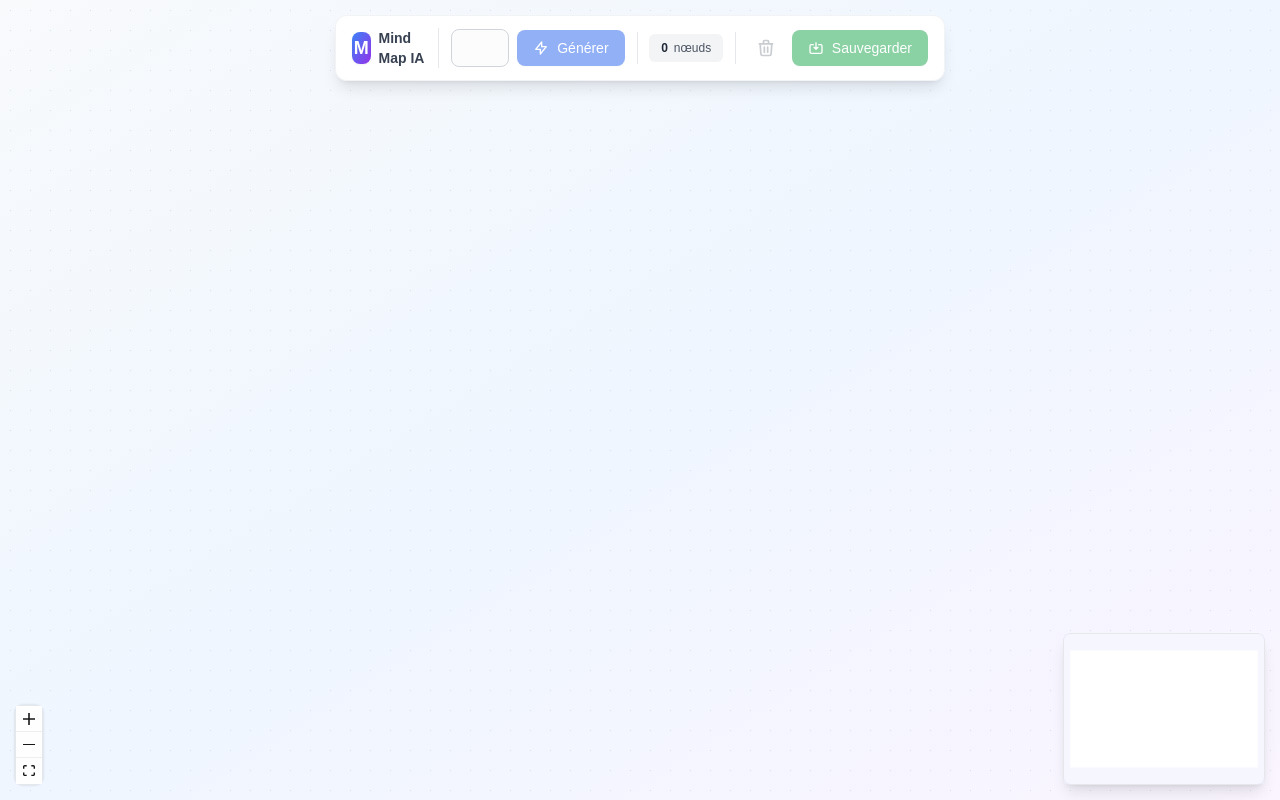
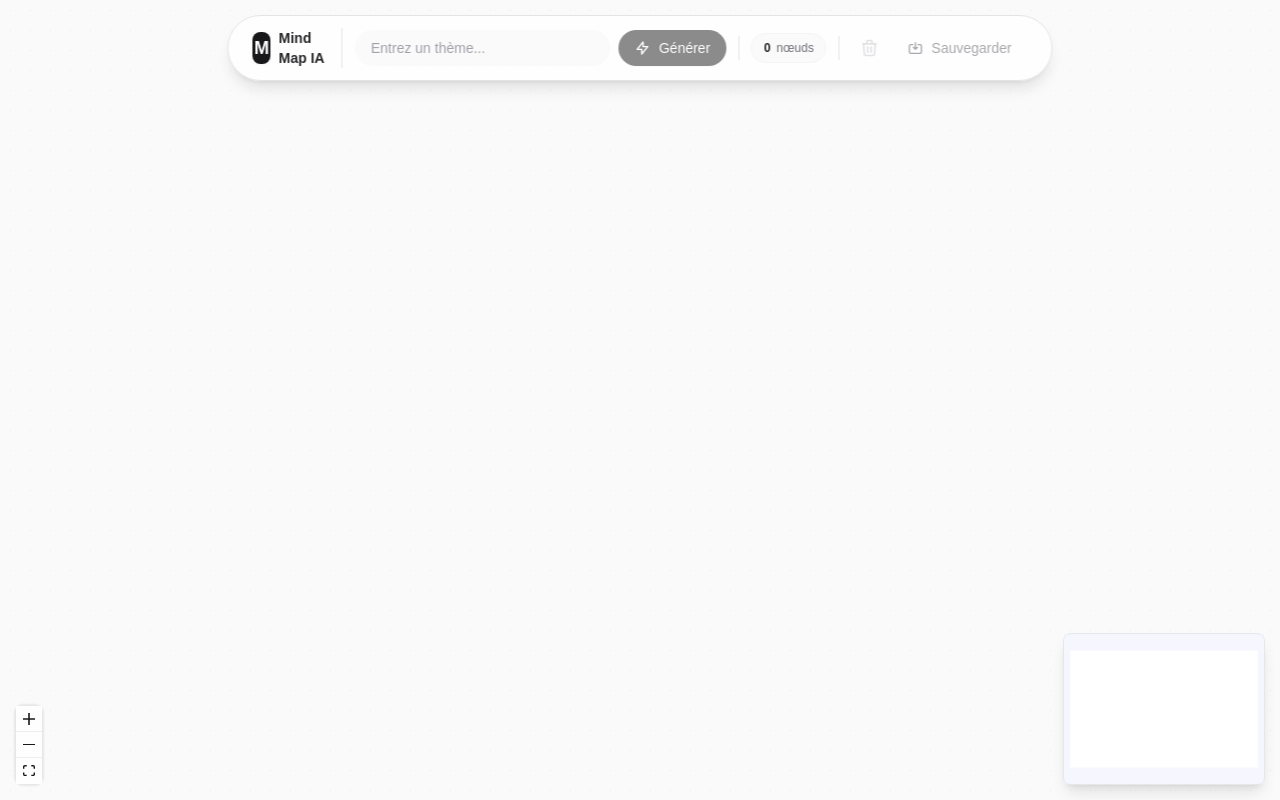
Before and after one commit to NomelN/mindmap-IA, a Next.js app: page / in a window 1280 px wide. Built offline with nearby package versions, Linux system fonts and the light colour scheme.

Commit message:
feat: Refine UI/UX for node editing and toolbar with updated styling and interactions

```diff
--- a/app/api/generate/route.ts
+++ b/app/api/generate/route.ts
@@ -19,9 +19,11 @@ interface GeneratedNode {
   position: { x: number; y: number };
   data: {
     label: string;
-    gradient: string;
-    borderColor: string;
-    level: number; // Pour différencier visuellement
+    colorClass?: string;
+    borderClass?: string;
+    textClass?: string;
+    borderColor?: string;
+    level: number;
   };
 }
 
@@ -93,7 +95,9 @@ export async function POST(request: NextRequest) {
           position: JSON.parse(node.position),
           data: {
             label: parsedData.label,
-            gradient: parsedData.gradient,
+            colorClass: parsedData.colorClass,
+            borderClass: parsedData.borderClass,
+            textClass: parsedData.textClass,
             borderColor: parsedData.borderColor,
             level: parsedData.level,
           },
@@ -113,7 +117,7 @@ export async function POST(request: NextRequest) {
           type: edge.type || 'smoothstep',
           animated: edge.animated,
           style: edge.style ? JSON.parse(edge.style) : {
-            stroke: '#6366f1',
+            stroke: '#a1a1aa',
             strokeWidth: 2,
           },
         };
@@ -215,18 +219,19 @@ export async function POST(request: NextRequest) {
       // Attribuer une couleur en fonction du niveau
       let color;
       if (level === 0) {
-        // Nœud central - gradient doré brillant unique
+        // Nœud central - Zinc Dark
         color = {
-          name: 'gold',
-          gradient: 'linear-gradient(135deg, #ffd700, #ffed4e, #ffd700, #ffed4e)',
-          border: '#ffd700',
-          hex: '#ffd700'
+          name: 'zinc',
+          bg: 'bg-zinc-900',
+          border: 'border-zinc-900',
+          text: 'text-white',
+          hex: '#18181b'
         };
       } else if (level === 1) {
-        // Branches principales - chaque branche a sa propre couleur (on commence à l'index 0)
+        // Branches principales - chaque branche a sa propre couleur
         color = nodeColors[siblingIndex % nodeColors.length];
       } else {
-        // Sous-branches - même couleur que le parent mais plus claire
+        // Sous-branches - même couleur que le parent
         color = parentColor || nodeColors[0];
       }
 
@@ -257,8 +262,10 @@ export async function POST(request: NextRequest) {
         position: { x, y },
         data: {
           label: node.label,
-          gradient: color.gradient,
-          borderColor: color.border,
+          colorClass: color.bg,
+          borderClass: color.border,
+          textClass: color.text,
+          borderColor: color.hex,
           level: level,
         },
       });
@@ -273,7 +280,7 @@ export async function POST(request: NextRequest) {
           type: 'smoothstep',
           animated: true,
           style: {
-            stroke: edgeColor,
+            stroke: '#a1a1aa', // zinc-400
             strokeWidth: 2,
           },
         });
--- a/app/globals.css
+++ b/app/globals.css
@@ -3,14 +3,14 @@
 @tailwind utilities;
 
 :root {
-  --background: #ffffff;
-  --foreground: #171717;
+  --background: #fafafa; /* zinc-50 */
+  --foreground: #18181b; /* zinc-900 */
 }
 
 @media (prefers-color-scheme: dark) {
   :root {
-    --background: #0a0a0a;
-    --foreground: #ededed;
+    --background: #09090b; /* zinc-950 */
+    --foreground: #f4f4f5; /* zinc-100 */
   }
 }
 
--- a/components/MindMapCanvas.tsx
+++ b/components/MindMapCanvas.tsx
@@ -26,7 +26,7 @@ const nodeTypes = {
 const edgeOptions = {
   animated: true,
   style: {
-    stroke: '#6366f1',
+    stroke: '#a1a1aa', // zinc-400
     strokeWidth: 2,
   },
 };
@@ -50,7 +50,7 @@ function FlowContent() {
         type: 'smoothstep',
         animated: true,
         style: {
-          stroke: '#6366f1',
+          stroke: '#a1a1aa', // zinc-400
           strokeWidth: 2,
         },
       } as Edge;
@@ -79,7 +79,7 @@ function FlowContent() {
         variant={BackgroundVariant.Dots}
         gap={20}
         size={1}
-        color="#cbd5e1"
+        color="#e4e4e7" // zinc-200
       />
       <Controls
         className="bg-white rounded-lg shadow-lg border border-gray-200"
@@ -87,9 +87,9 @@ function FlowContent() {
       />
       <MiniMap
         className="bg-white rounded-lg shadow-lg border border-gray-200"
-        nodeColor={(node) => {
+        nodeColor={(node: Node) => {
           // Extraire la couleur du borderColor
-          const borderColor = node.data?.borderColor;
+          const borderColor = (node.data as any)?.borderColor;
           return borderColor || '#3b82f6';
         }}
         maskColor="rgb(240, 240, 255, 0.6)"
@@ -110,7 +110,7 @@ export default function MindMapCanvas() {
   } = useMindMapStore();
 
   return (
-    <div className="w-full h-screen bg-gradient-to-br from-slate-50 via-blue-50 to-purple-50">
+    <div className="w-full h-screen bg-zinc-50">
       <ReactFlow
         nodes={nodes}
         edges={edges}
--- a/components/NodeEditor.tsx
+++ b/components/NodeEditor.tsx
@@ -13,7 +13,7 @@ export default function NodeEditor({ nodeId, onClose }: NodeEditorProps) {
   const { nodes, updateNode, deleteNode } = useMindMapStore();
   const node = nodes.find((n) => n.id === nodeId);
 
-  const [label, setLabel] = useState(node?.data?.label || '');
+  const [label, setLabel] = useState<string>((node?.data?.label as string) || '');
 
   if (!node) return null;
 
@@ -36,67 +36,72 @@ export default function NodeEditor({ nodeId, onClose }: NodeEditorProps) {
     updateNode(nodeId, {
       data: {
         ...node.data,
+        // On stocke les classes Tailwind directement
         colorClass: color.bg,
         borderClass: color.border,
         textClass: color.text,
+        borderColor: color.hex, // Pour la minimap
       },
     });
   };
 
   return (
-    <div className="fixed inset-0 bg-black bg-opacity-50 flex items-center justify-center z-50">
-      <div className="bg-white rounded-2xl shadow-2xl p-6 max-w-md w-full mx-4">
-        <div className="flex justify-between items-center mb-4">
-          <h2 className="text-2xl font-bold bg-gradient-to-r from-blue-600 to-purple-600 bg-clip-text text-transparent">
+    <div className="fixed inset-0 bg-black/20 backdrop-blur-sm flex items-center justify-center z-50">
+      <div className="bg-white rounded-xl shadow-2xl p-6 max-w-md w-full mx-4 border border-zinc-200">
+        <div className="flex justify-between items-center mb-6">
+          <h2 className="text-xl font-semibold text-zinc-900">
             Éditer le nœud
           </h2>
           <button
             onClick={onClose}
-            className="text-gray-500 hover:text-gray-700 text-2xl"
+            className="text-zinc-400 hover:text-zinc-600 transition-colors"
           >
-            ×
+            <svg className="w-5 h-5" fill="none" stroke="currentColor" viewBox="0 0 24 24">
+              <path strokeLinecap="round" strokeLinejoin="round" strokeWidth={2} d="M6 18L18 6M6 6l12 12" />
+            </svg>
           </button>
         </div>
 
-        <div className="space-y-4">
+        <div className="space-y-6">
           <div>
-            <label className="block text-sm font-semibold text-gray-700 mb-2">
+            <label className="block text-sm font-medium text-zinc-700 mb-2">
               Texte
             </label>
             <input
               type="text"
               value={label}
               onChange={(e) => setLabel(e.target.value)}
-              className="w-full px-4 py-2 border-2 border-gray-300 rounded-lg focus:outline-none focus:border-blue-500 focus:ring-2 focus:ring-blue-200 transition-all"
+              className="w-full px-4 py-2 border border-zinc-300 rounded-lg focus:outline-none focus:ring-2 focus:ring-blue-500/20 focus:border-blue-500 transition-all text-zinc-900 placeholder-zinc-400"
               autoFocus
             />
           </div>
 
           <div>
-            <label className="block text-sm font-semibold text-gray-700 mb-2">
+            <label className="block text-sm font-medium text-zinc-700 mb-2">
               Couleur
             </label>
-            <div className="grid grid-cols-4 gap-2">
+            <div className="grid grid-cols-6 gap-2">
               {nodeColors.map((color, index) => (
                 <button
                   key={index}
                   onClick={() => handleColorChange(color)}
-                  className={`h-12 rounded-lg ${color.bg} border-2 ${color.border} hover:scale-110 transition-transform shadow-md`}
+                  className={`h-8 w-8 rounded-full ${color.bg} border ${color.border} hover:scale-110 transition-transform ring-offset-2 focus:ring-2 focus:ring-blue-500`}
+                  title={color.name}
                 />
               ))}
             </div>
           </div>
 
-          <div className="flex gap-2 pt-4">
+          <div className="flex gap-3 pt-2">
             <button
               onClick={handleSave}
-              className="flex-1 px-4 py-2 bg-gradient-to-r from-blue-500 to-purple-500 text-white rounded-lg font-semibold hover:from-blue-600 hover:to-purple-600 transition-all duration-300 shadow-lg hover:shadow-xl"
+              className="flex-1 px-4 py-2 bg-zinc-900 text-white rounded-lg font-medium hover:bg-zinc-800 transition-colors shadow-sm"
             >
               Sauvegarder
             </button>
             <button
               onClick={handleDelete}
-              className="px-4 py-2 bg-red-500 text-white rounded-lg font-semibold hover:bg-red-600 transition-all duration-300 shadow-lg hover:shadow-xl"
+              className="px-4 py-2 text-red-600 bg-red-50 hover:bg-red-100 rounded-lg font-medium transition-colors"
             >
               Supprimer
             </button>
--- a/components/Toolbar.tsx
+++ b/components/Toolbar.tsx
@@ -118,32 +118,32 @@ export default function Toolbar() {
   };
 
   return (
-    <div className="bg-white/95 backdrop-blur-md rounded-xl shadow-lg px-4 py-3 border border-gray-200/50">
+    <div className="bg-white/80 backdrop-blur-xl rounded-full shadow-lg px-6 py-3 border border-zinc-200 flex items-center gap-4">
       <div className="flex items-center gap-3">
         {/* Logo et titre */}
-        <div className="flex items-center gap-2 pr-3 border-r border-gray-200">
-          <div className="w-8 h-8 bg-gradient-to-br from-blue-500 to-purple-600 rounded-lg flex items-center justify-center text-white text-lg font-bold shadow-sm">
+        <div className="flex items-center gap-2 pr-4 border-r border-zinc-200">
+          <div className="w-8 h-8 bg-zinc-900 rounded-lg flex items-center justify-center text-white text-lg font-bold shadow-sm">
             M
           </div>
-          <span className="text-sm font-semibold text-gray-700 hidden sm:block">Mind Map IA</span>
+          <span className="text-sm font-semibold text-zinc-800 hidden sm:block">Mind Map IA</span>
         </div>
 
         {/* Barre de recherche */}
-        <div className="flex items-center gap-2 flex-1">
-          <div className="relative flex-1 max-w-md">
+        <div className="flex items-center gap-2">
+          <div className="relative w-64">
             <input
               type="text"
               value={theme}
               onChange={(e) => setTheme(e.target.value)}
               onKeyDown={handleKeyDown}
               placeholder="Entrez un thème..."
-              className="w-full pl-4 pr-10 py-2 text-sm border border-gray-300 rounded-lg focus:outline-none focus:ring-2 focus:ring-blue-500/20 focus:border-blue-500 transition-all bg-gray-50/50 hover:bg-white"
+              className="w-full pl-4 pr-10 py-2 text-sm bg-zinc-50 border-none rounded-full focus:outline-none focus:ring-2 focus:ring-zinc-200 text-zinc-800 placeholder-zinc-400 transition-all"
               disabled={isGenerating}
             />
             {theme && (
               <button
                 onClick={() => setTheme('')}
-                className="absolute right-3 top-1/2 -translate-y-1/2 text-gray-400 hover:text-gray-600 transition-colors"
+                className="absolute right-3 top-1/2 -translate-y-1/2 text-zinc-400 hover:text-zinc-600 transition-colors"
               >
                 <svg className="w-4 h-4" fill="none" stroke="currentColor" viewBox="0 0 24 24">
                   <path strokeLinecap="round" strokeLinejoin="round" strokeWidth={2} d="M6 18L18 6M6 6l12 12" />
@@ -156,7 +156,7 @@ export default function Toolbar() {
           <button
             onClick={handleGenerate}
             disabled={!theme.trim() || isGenerating}
-            className="px-4 py-2 bg-blue-600 hover:bg-blue-700 text-white text-sm font-medium rounded-lg transition-colors disabled:opacity-50 disabled:cursor-not-allowed flex items-center gap-2 shadow-sm"
+            className="px-4 py-2 bg-zinc-900 hover:bg-zinc-800 text-white text-sm font-medium rounded-full transition-all disabled:opacity-50 disabled:cursor-not-allowed flex items-center gap-2 shadow-sm hover:shadow-md"
           >
             {isGenerating ? (
               <>
@@ -178,24 +178,24 @@ export default function Toolbar() {
         </div>
 
         {/* Séparateur */}
-        <div className="h-8 w-px bg-gray-200 hidden md:block" />
+        <div className="h-6 w-px bg-zinc-200 hidden md:block" />
 
         {/* Compteur */}
-        <div className="hidden md:flex items-center gap-1.5 text-xs text-gray-600 bg-gray-100 px-3 py-1.5 rounded-md">
-          <span className="font-semibold text-gray-800">{nodes.length}</span>
+        <div className="hidden md:flex items-center gap-1.5 text-xs text-zinc-500 bg-zinc-50 px-3 py-1.5 rounded-full border border-zinc-100">
+          <span className="font-semibold text-zinc-800">{nodes.length}</span>
           <span>nœuds</span>
         </div>
 
         {/* Séparateur */}
-        <div className="h-8 w-px bg-gray-200 hidden md:block" />
+        <div className="h-6 w-px bg-zinc-200 hidden md:block" />
 
         {/* Boutons d'action */}
-        <div className="flex items-center gap-2">
+        <div className="flex items-center gap-1">
           {/* Bouton Effacer */}
           <button
             onClick={handleClear}
             disabled={nodes.length === 0}
-            className="p-2 text-gray-600 hover:text-red-600 hover:bg-red-50 rounded-lg transition-colors disabled:opacity-30 disabled:cursor-not-allowed disabled:hover:bg-transparent disabled:hover:text-gray-600"
+            className="p-2 text-zinc-400 hover:text-red-500 hover:bg-red-50 rounded-full transition-colors disabled:opacity-30 disabled:cursor-not-allowed"
             title="Effacer la carte"
           >
             <svg className="w-5 h-5" fill="none" stroke="currentColor" viewBox="0 0 24 24">
@@ -207,21 +207,19 @@ export default function Toolbar() {
           <button
             onClick={handleSave}
             disabled={isSaving || nodes.length === 0}
-            className="px-4 py-2 bg-green-600 hover:bg-green-700 text-white text-sm font-medium rounded-lg transition-colors disabled:opacity-50 disabled:cursor-not-allowed flex items-center gap-2 shadow-sm"
+            className="px-4 py-2 text-zinc-600 hover:text-zinc-900 hover:bg-zinc-100 text-sm font-medium rounded-full transition-colors disabled:opacity-50 disabled:cursor-not-allowed flex items-center gap-2"
           >
             {isSaving ? (
-              <>
-                <svg className="w-4 h-4 animate-spin" fill="none" viewBox="0 0 24 24">
-                  <circle className="opacity-25" cx="12" cy="12" r="10" stroke="currentColor" strokeWidth="4"></circle>
-                  <path className="opacity-75" fill="currentColor" d="M4 12a8 8 0 018-8V0C5.373 0 0 5.373 0 12h4zm2 5.291A7.962 7.962 0 014 12H0c0 3.042 1.135 5.824 3 7.938l3-2.647z"></path>
-                </svg>
-              </>
+              <svg className="w-4 h-4 animate-spin" fill="none" viewBox="0 0 24 24">
+                <circle className="opacity-25" cx="12" cy="12" r="10" stroke="currentColor" strokeWidth="4"></circle>
+                <path className="opacity-75" fill="currentColor" d="M4 12a8 8 0 018-8V0C5.373 0 0 5.373 0 12h4zm2 5.291A7.962 7.962 0 014 12H0c0 3.042 1.135 5.824 3 7.938l3-2.647z"></path>
+              </svg>
             ) : (
               <svg className="w-4 h-4" fill="none" stroke="currentColor" viewBox="0 0 24 24">
                 <path strokeLinecap="round" strokeLinejoin="round" strokeWidth={2} d="M8 7H5a2 2 0 00-2 2v9a2 2 0 002 2h14a2 2 0 002-2V9a2 2 0 00-2-2h-3m-1 4l-3 3m0 0l-3-3m3 3V4" />
               </svg>
             )}
-            <span className="hidden sm:inline">{isSaving ? 'Sauvegarde...' : 'Sauvegarder'}</span>
+            <span className="hidden sm:inline">{isSaving ? '...' : 'Sauvegarder'}</span>
           </button>
         </div>
       </div>
--- a/tailwind.config.ts
+++ b/tailwind.config.ts
@@ -12,40 +12,30 @@ export default {
         background: "var(--background)",
         foreground: "var(--foreground)",
         primary: {
-          50: '#f0f9ff',
-          100: '#e0f2fe',
-          200: '#bae6fd',
-          300: '#7dd3fc',
-          400: '#38bdf8',
-          500: '#0ea5e9',
-          600: '#0284c7',
-          700: '#0369a1',
-          800: '#075985',
-          900: '#0c4a6e',
+          50: '#eff6ff',
+          100: '#dbeafe',
+          200: '#bfdbfe',
+          300: '#93c5fd',
+          400: '#60a5fa',
+          500: '#3b82f6',
+          600: '#2563eb',
+          700: '#1d4ed8',
+          800: '#1e40af',
+          900: '#1e3a8a',
+          950: '#172554',
         },
-        secondary: {
-          50: '#fdf4ff',
-          100: '#fae8ff',
-          200: '#f5d0fe',
-          300: '#f0abfc',
-          400: '#e879f9',
-          500: '#d946ef',
-          600: '#c026d3',
-          700: '#a21caf',
-          800: '#86198f',
-          900: '#701a75',
-        },
-        accent: {
-          50: '#fef3c7',
-          100: '#fde68a',
-          200: '#fcd34d',
-          300: '#fbbf24',
-          400: '#f59e0b',
-          500: '#f97316',
-          600: '#ea580c',
-          700: '#c2410c',
-          800: '#9a3412',
-          900: '#7c2d12',
+        zinc: {
+          50: '#fafafa',
+          100: '#f4f4f5',
+          200: '#e4e4e7',
+          300: '#d4d4d8',
+          400: '#a1a1aa',
+          500: '#71717a',
+          600: '#52525b',
+          700: '#3f3f46',
+          800: '#27272a',
+          900: '#18181b',
+          950: '#09090b',
         },
       },
       animation: {
```
Also changed, not shown: components/CustomNode.tsx (+27 -35 lines), lib/utils.ts (+31 -36 lines).
